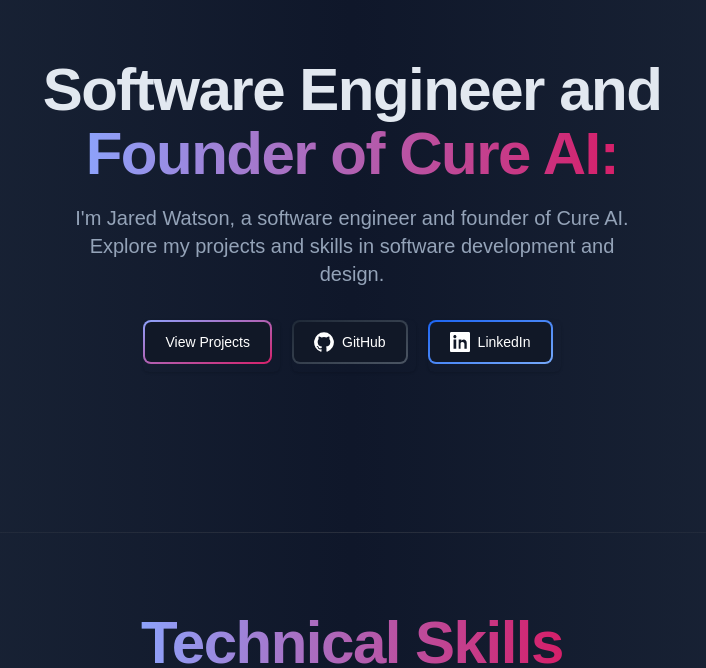
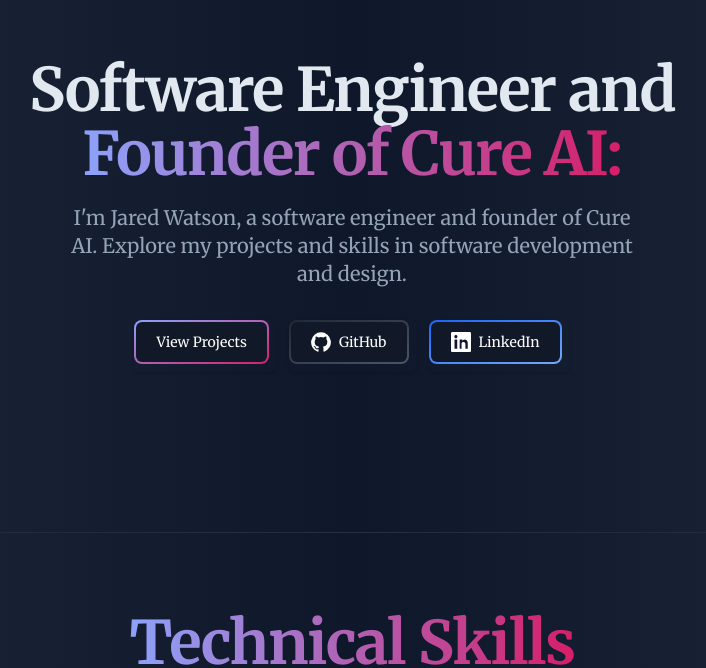
Before and after one commit to Jared-Watson1/personal-website, a React (Create React App) app in the folder personal-website/: page / in a window 1280 px wide. Shown: the part 132-800 px from the top of the page, without its empty margins (288-994 px from the left). Built offline with nearby package versions, Linux system fonts and the light colour scheme.

Commit message:
changed font

```diff
--- a/personal-website/src/App.css
+++ b/personal-website/src/App.css
@@ -1,11 +1,12 @@
-/* App.css */
+@import url("https://fonts.googleapis.com/css2?family=Roboto:wght@400;700&family=Lato:wght@400;700&family=Merriweather:wght@400;700&display=swap");
+
 body {
   margin: 0;
   padding: 0;
   box-sizing: border-box;
   background-color: #1e293b; /* Solid color matching slate-800 */
   color: #e4e4e4;
-  font-family: "Arial", sans-serif;
+  font-family: "Merriweather", serif;
 }
 
 html {
--- a/personal-website/src/HeroSection.js
+++ b/personal-website/src/HeroSection.js
@@ -8,7 +8,7 @@
           <h1 className="text-3xl font-extrabold tracking-tight text-slate-200 sm:text-4xl md:text-5xl lg:text-6xl">
             <span className="block xl:inline">
               <span className="mb-1 block">Software Engineer and </span>
-              <span className="bg-gradient-to-r from-indigo-400 to-pink-600 bg-clip-text text-transparent">
+              <span className="bg-gradient-to-r from-indigo-400 to-pink-600 bg-clip-text text-transparent ">
                 Founder of Cure AI:
               </span>
             </span>
```
